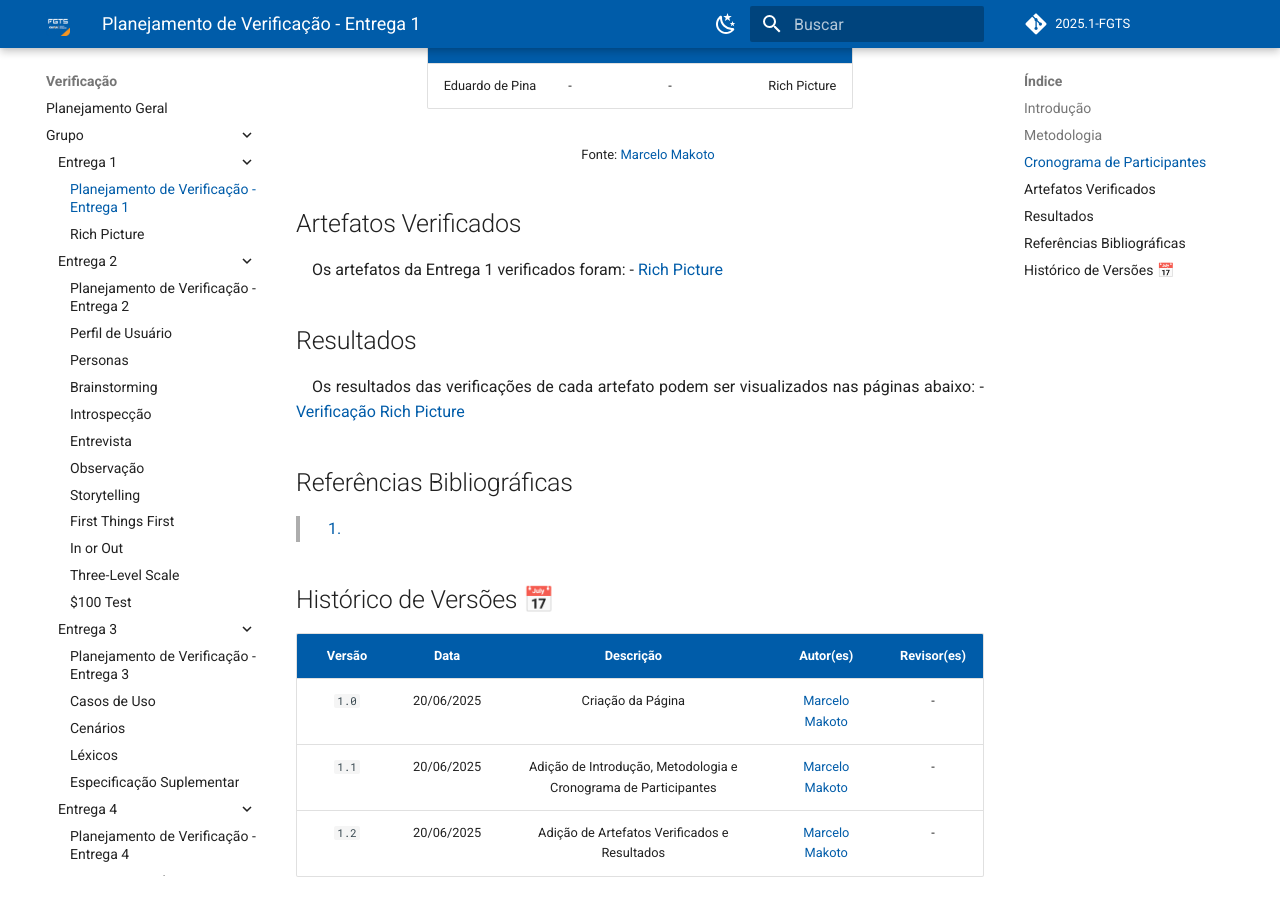
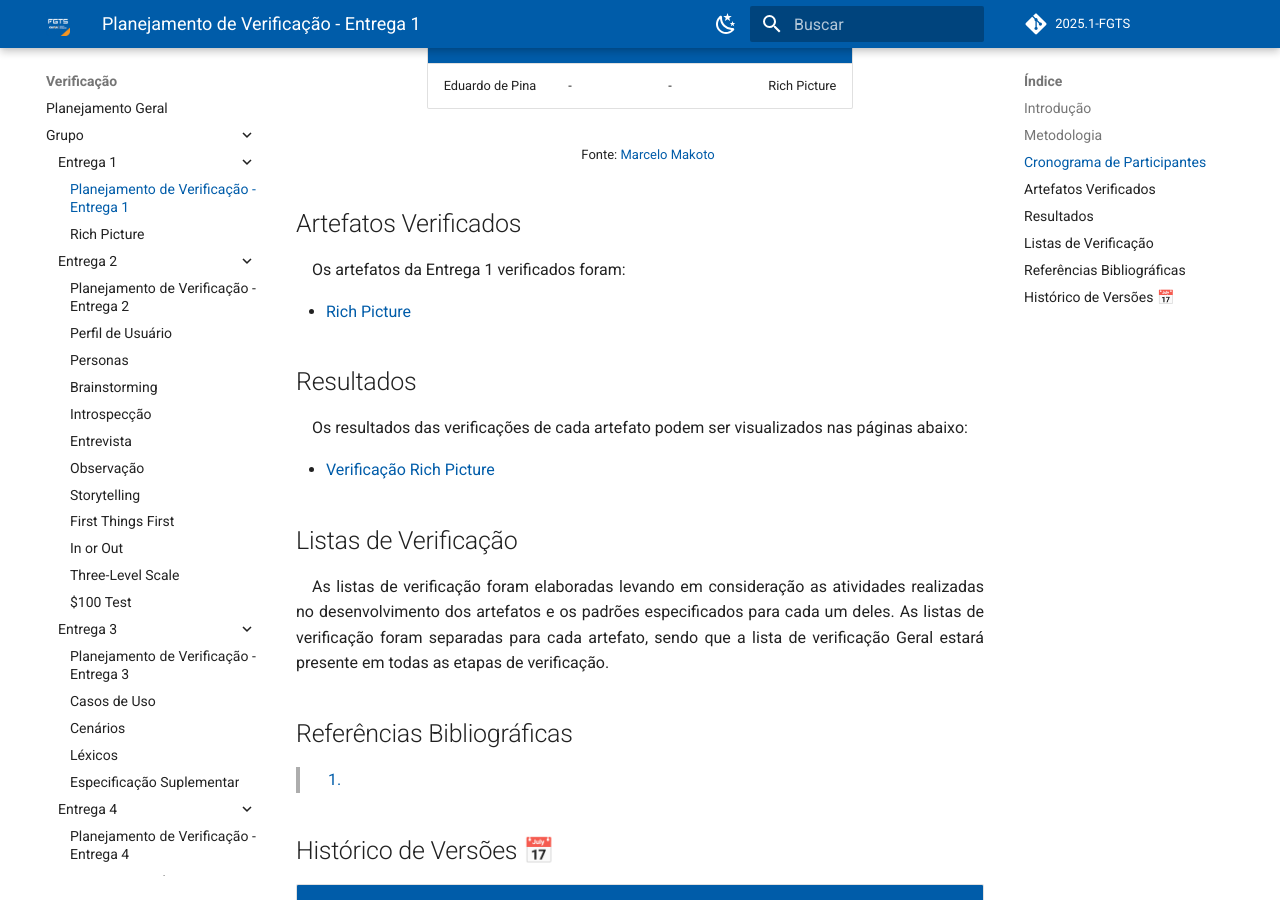
Before and after one commit to eduardodpms/REQ-FGTS, an MkDocs documentation site: the page built from docs/Verificacao/Grupo/Entrega-1/planejamento-verificacao-entrega-1.md, in a window 1280 px wide and 900 px high, scrolled down 757 px. Built offline with MkDocs 1.6.1 and Material for MkDocs 9.7.7, drawn with Linux system fonts in a browser that asks for light colours; comment, search, counter and statistics services are not loaded.

Commit message:
fix: correções textuais

```diff
--- a/docs/Verificacao/Grupo/Entrega-1/planejamento-verificacao-entrega-1.md
+++ b/docs/Verificacao/Grupo/Entrega-1/planejamento-verificacao-entrega-1.md
@@ -42,12 +42,20 @@ A metodologia utilizada na etapa de verificação é o método de inspeção de
 ## Artefatos Verificados
 
 Os artefatos da Entrega 1 verificados foram:
+
 - <a href = https://requisitos-de-software.github.io/2025.1-FGTS/Pre-Rastreabilidade/Rich-Picture/>Rich Picture</a>
 
 ## Resultados
 
 Os resultados das verificações de cada artefato podem ser visualizados nas páginas abaixo:
+
 - <a href = https://requisitos-de-software.github.io/2025.1-FGTS/Verificacao/Grupo/Entrega-1/verificacao-rich-picture/>Verificação Rich Picture</a>
+
+## Listas de Verificação
+
+As listas de verificação foram elaboradas levando em consideração as atividades realizadas no desenvolvimento dos artefatos e os padrões especificados para cada um deles. As listas de verificação foram separadas para cada artefato, sendo que a lista de verificação Geral estará presente em todas as etapas de verificação.
+
+
 
 ## Referências Bibliográficas
 
```
Also changed, not shown: docs/Verificacao/Grupo/Entrega-2/planejamento-verificacao-entrega-2.md (+2 -0 lines), docs/Verificacao/Grupo/Entrega-3/planejamento-verificacao-entrega-3.md (+2 -0 lines), docs/Verificacao/Grupo/Entrega-4/planejamento-verificacao-entrega-4.md (+2 -0 lines).
